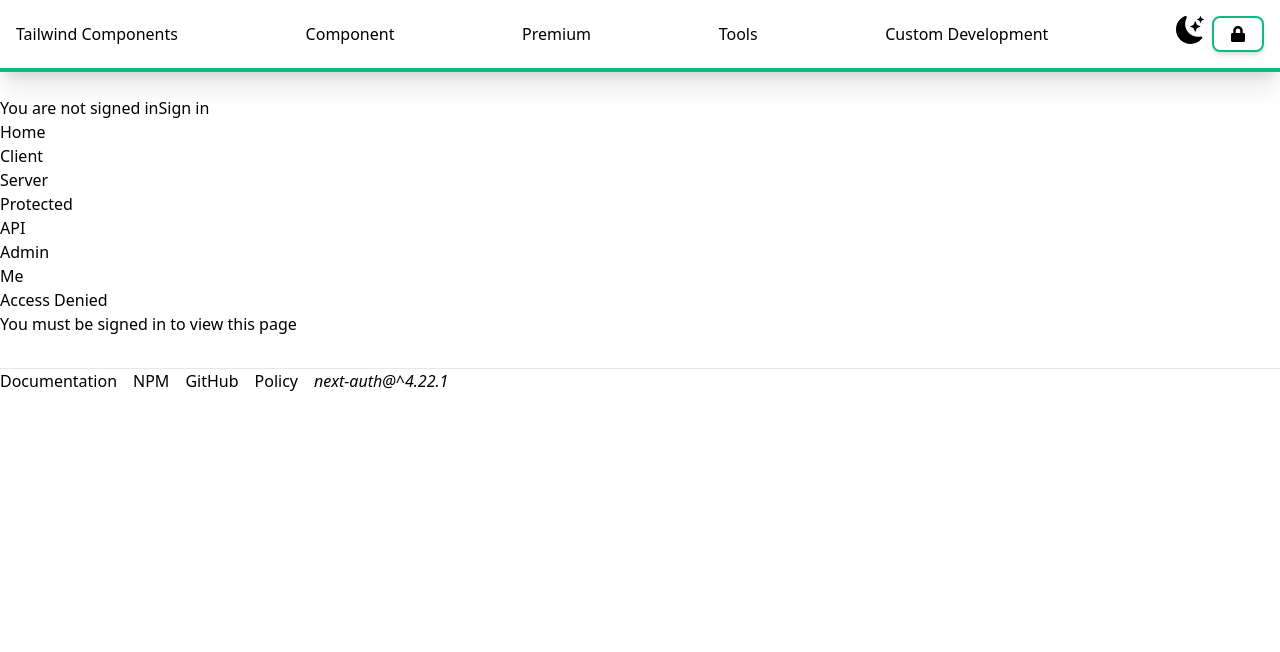
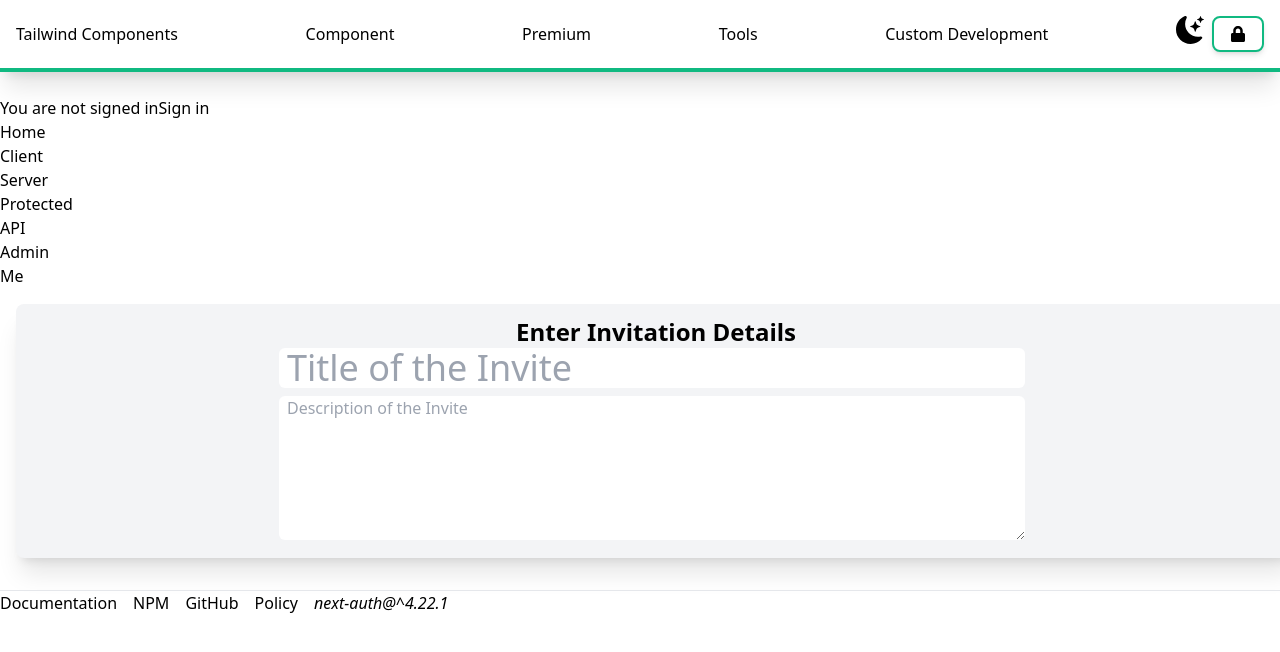
Before and after one commit to Cavein254/tumeet--version001, a Next.js app: page /create-invite in a window 1280 px wide. Shown: the top 652 px of the page. Built offline with nearby package versions, Linux system fonts and the light colour scheme; no server answers.

Commit message:
Add create invite page

```diff
--- a/pages/create-invite.tsx
+++ b/pages/create-invite.tsx
@@ -1,39 +1,19 @@
-import { useSession } from "next-auth/react"
-import { useEffect, useState } from "react"
-import AccessDenied from "../components/access-denied"
-import Invite from "../components/invites/Invite"
 import Layout from "../components/layout"
 
-export default function ProtectedPage() {
-  const { data: session } = useSession()
-  const [content, setContent] = useState()
-
-  // Fetch content from protected route
-  useEffect(() => {
-    const fetchData = async () => {
-      const res = await fetch("/api/examples/protected")
-      const json = await res.json()
-      if (json.content) {
-        setContent(json.content)
-      }
-    }
-    fetchData()
-  }, [session])
-
-
-  // If no session exists, display access denied message
-  if (!session) {
-    return (
-      <Layout>
-        <AccessDenied />
-      </Layout>
-    )
-  }
-
-  // If session exists, display content
+function createInvite() {
   return (
     <Layout>
-      <Invite />
+     <main className="flex justify-center items-center container m-4 p-3 shadow-xl bg-gray-100 rounded-lg dark:hover:shadow-2xl dark:hover:shadow-green-300">
+      <form className="flex justify-center flex-col">
+        <h1 className="text-center font-extrabold text-2xl dark:text-green-600 ">Enter Invitation Details</h1>
+        <div className="w-[90%]">
+          <input placeholder="Title of the Invite" className="w-[110%]  text-4xl px-2 rounded-md text-gray-600 "/>
+          <textarea rows={6} placeholder="Description of the Invite" className="w-[110%]  text-md px-2 rounded-md text-gray-400 mt-2"/>
+        </div>
+      </form>
+     </main>
     </Layout>
   )
 }
+
+export default createInvite
--- a/pages/index.tsx
+++ b/pages/index.tsx
@@ -1,5 +1,6 @@
 import Layout from "../components/layout";
 import Invitation from "../components/main/Invitation";
+import prisma from '../lib/prismadb';
 
 export default function IndexPage({invites}) {
   const all_invites = invites.map(
```
